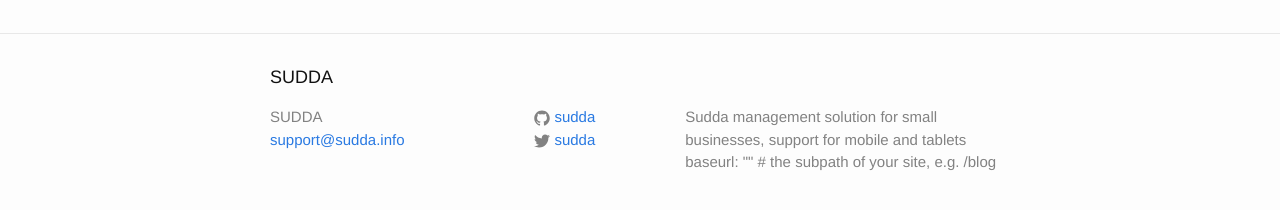
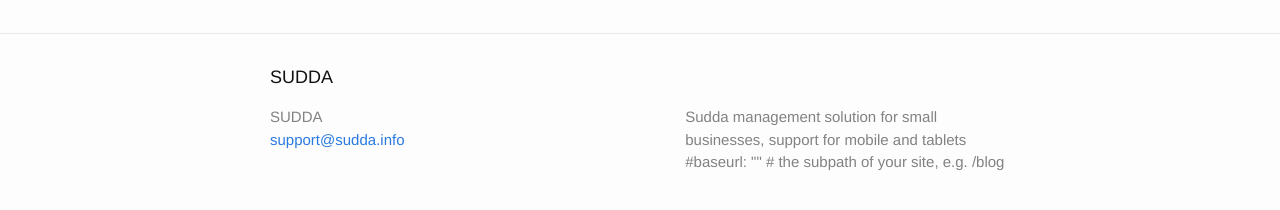
Before and after one commit to leo300/leo300.github.io, a Jekyll site: the page built from index.html, in a window 1280 px wide. Shown: the part 263-473 px from the top of the page. Built offline with Jekyll 4.4.1, drawn with Linux system fonts in a browser that asks for light colours; part of the change alters nothing that is shown.

Commit message:
Update _config.yml

```diff
--- a/_config.yml
+++ b/_config.yml
@@ -10,10 +10,10 @@ title: SUDDA
 email: support@sudda.info
 description: > # this means to ignore newlines until "baseurl:"
   Sudda management solution for small businesses, support for mobile and tablets
-  baseurl: "" # the subpath of your site, e.g. /blog
+  #baseurl: "" # the subpath of your site, e.g. /blog
 url: "http://sudda.info" # the base hostname & protocol for your site
-twitter_username: sudda
-github_username:  sudda
+#twitter_username: sudda
+#github_username:  sudda
 
 # Build settings
 markdown: kramdown
```
